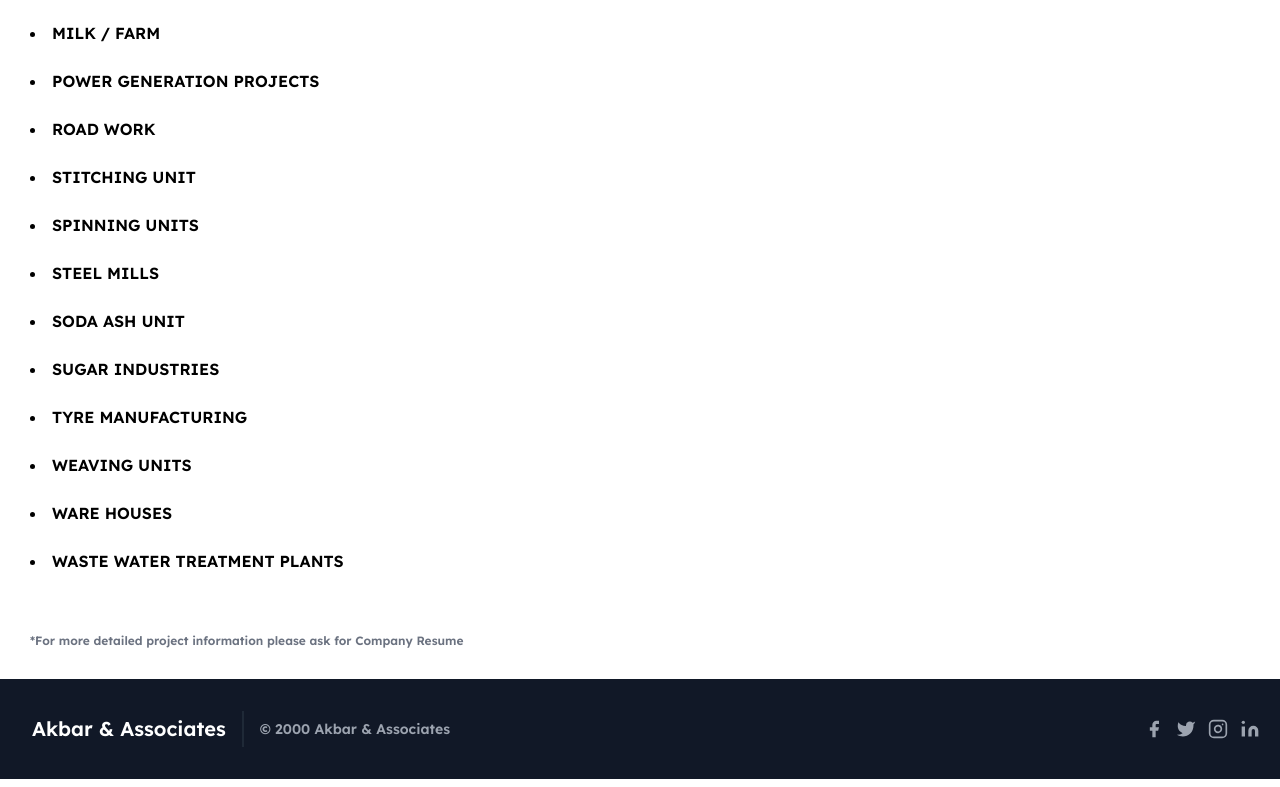
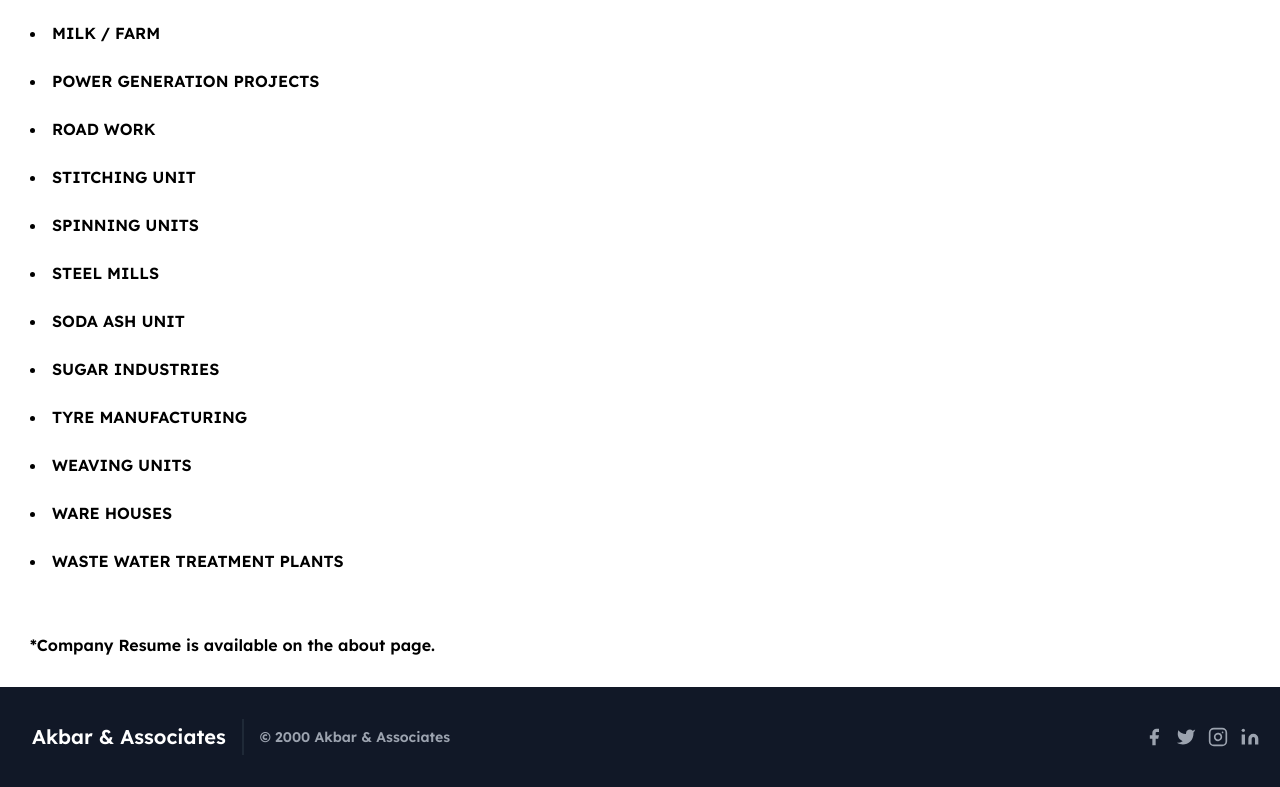
Before and after one commit to eyyan13/project, a plain HTML site: page current.html in a window 1280 px wide. Shown: the part 1229-2016 px from the top of the page. Drawn offline with nearby package versions, Linux system fonts and the light colour scheme; a script that the page names is missing; a web font is replaced by a local one.

Commit message:
Add files via upload

```diff
--- a/current.html
+++ b/current.html
@@ -88,7 +88,7 @@ WASTE WATER TREATMENT PLANTS
               </li>
 
           <br><br>
-          <p class="text-xs text-gray-500 mt-3">*For more detailed project information please ask for Company Resume</p>
+          <p class="text-xs text-gray-500 mt-3"></p>*Company Resume is available on the about page.
             </section>
       <footer class="text-gray-400 bg-gray-900 body-font">
         <div class="container px-5 py-8 mx-auto flex items-center sm:flex-row flex-col">
```
